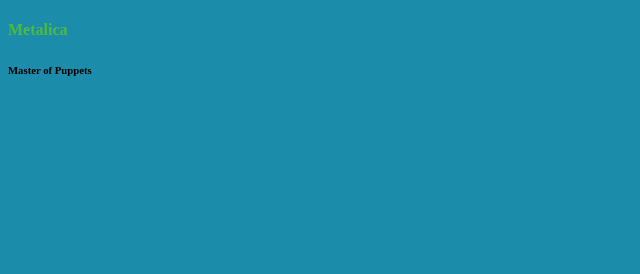
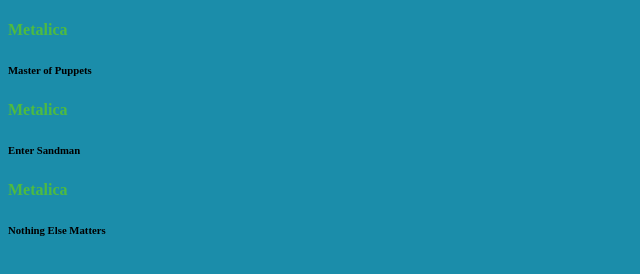
Before and after one commit to belphegor96000/test-playlist, a plain HTML site: page index.html in a window 1280 px wide. Shown: the whole page, without its empty margins (0-640 px from the left). Drawn offline with Linux system fonts and the light colour scheme.

Commit message:
added 2 songs

```diff
--- a/index.html
+++ b/index.html
@@ -14,5 +14,15 @@
         <h6>Master of Puppets</h6>
     </div>
 
+    <div>
+        <h4>Metalica</h4>
+        <h6>Enter Sandman</h6>
+    </div>
+
+    <div>
+        <h4>Metalica</h4>
+        <h6>Nothing Else Matters</h6>
+    </div>
+
 </body>
 </html>
```
